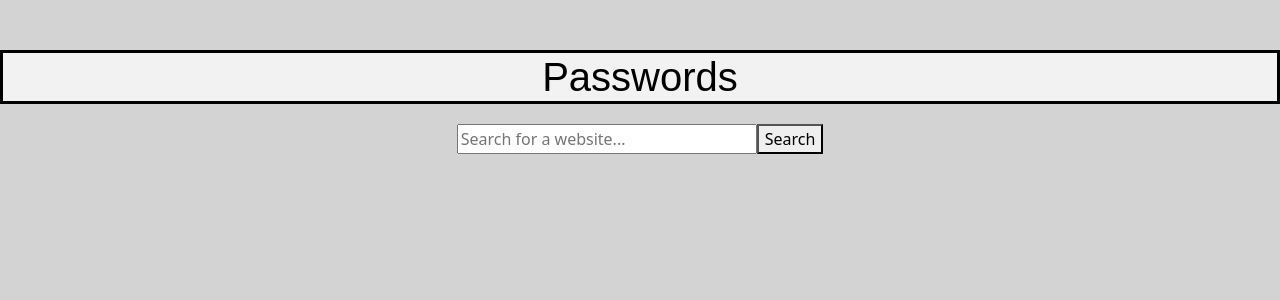
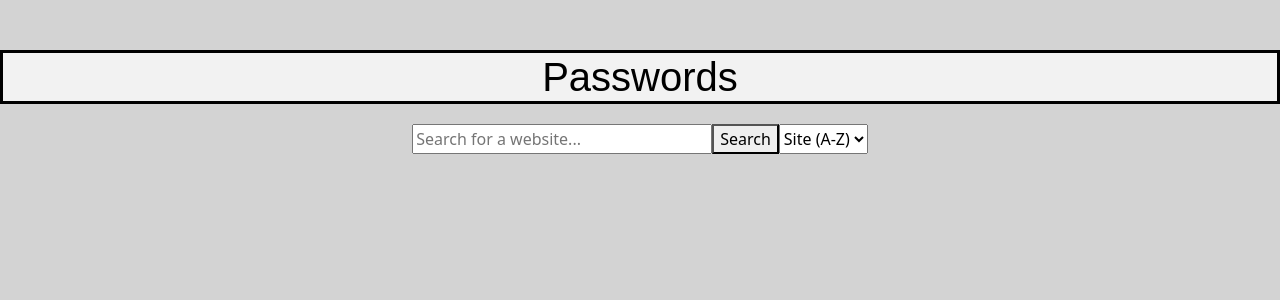
Before and after one commit to 321daniels/StrongPass, a PHP site: page /view_pass.php in a window 1280 px wide. Shown: the part 56-356 px from the top of the page. Run offline with PHP 8.4, Linux system fonts and the light colour scheme.

Commit message:
Add files via upload

```diff
--- a/view_pass.php
+++ b/view_pass.php
@@ -82,8 +82,13 @@
 
 <!-- PHP Search Form -->
 <form id="searchForm" method="post" action="<?php echo $_SERVER['PHP_SELF']; ?>">
-    <input type="text" name="search" id="searchInput" placeholder="Search for a website...">
+    <input type="text" name="search" id="searchInput" placeholder="Search for a website..." value="<?php if(isset($_POST['search'])) { echo $_POST['search']; } ?>">
     <button type="submit">Search</button>
+    <select name="sort" id="sortSelect" onchange="this.form.submit()">
+        <option value="site_asc">Site (A-Z)</option>
+        <option value="site_desc">Site (Z-A)</option>
+        <!-- Add more sorting options as needed -->
+    </select>
 </form>
 
 <!-- PHP Search Results -->
@@ -109,6 +114,21 @@ if ($_SERVER["REQUEST_METHOD"] == "POST") {
 
     // Step 4: Construct and execute SQL query
     $sql = "SELECT * FROM main WHERE Site LIKE '%$search%'";
+
+    // Handle sorting
+    if (isset($_POST['sort'])) {
+        $sort = $_POST['sort'];
+        switch ($sort) {
+            case 'site_asc':
+                $sql .= " ORDER BY Site ASC";
+                break;
+            case 'site_desc':
+                $sql .= " ORDER BY Site DESC";
+                break;
+            // Add more cases for other sorting options if needed
+        }
+    }
+
     $result = $conn->query($sql);
 
     // Step 5: Display search results
```
